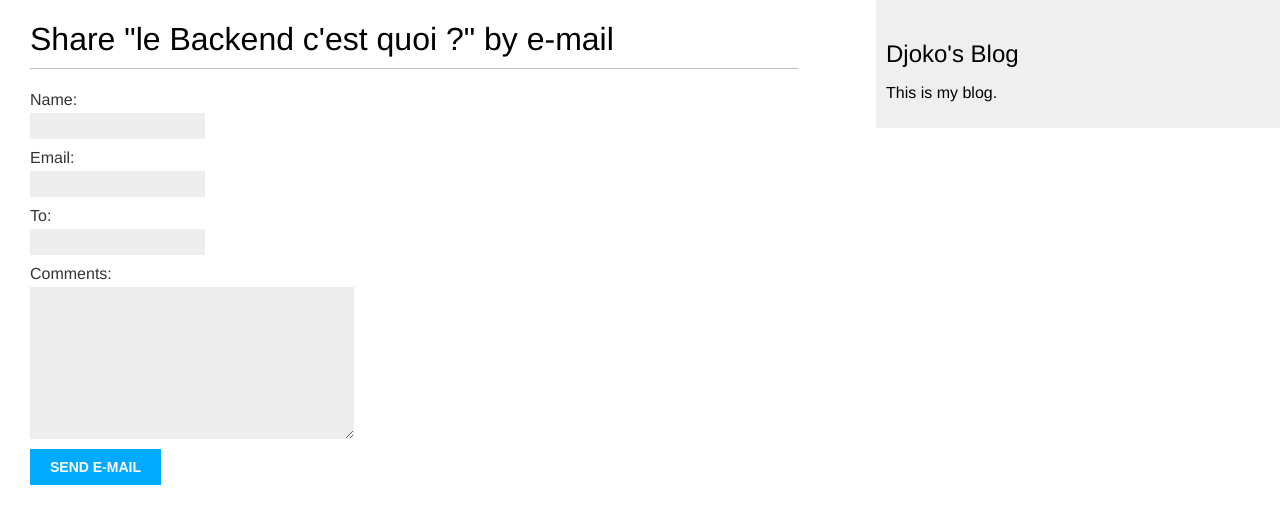
After one commit to djokodev/djoko_blog, a Django app: page /blog/4/share/ in a window 1280 px wide. The commit adds this page. Shown: the top 524 px of the page. Run offline with Django 5.2, Linux system fonts and the light colour scheme; data comes from the database, SQL or seed files in the repository.

Commit message:
add share post by mail

```diff
--- /dev/null
+++ b/blog/forms.py
@@ -0,0 +1,16 @@
+from django import forms
+
+class EmailPostForm(forms.Form):
+    """
+    Form for sharing blog posts via email.
+
+    This form collects information needed to share a blog post with someone:
+    - Sender's name
+    - Sender's email
+    - Recipient's email
+    - Optional comments from the sender
+    """
+    name = forms.CharField(max_length=25)  # Sender's name
+    email = forms.EmailField()  # Sender's email address
+    to = forms.EmailField()  # Recipient's email address
+    comments = forms.CharField(required=False, widget=forms.Textarea)  # Optional message
--- a/blog/templates/blog/post/detail.html
+++ b/blog/templates/blog/post/detail.html
@@ -7,4 +7,9 @@
    Published {{ post.publish }} by {{ post.author }}
  </p>
  {{ post.body|linebreaks }}
+ <p>
+   <a href="{% url 'blog:post_share' post.id %}">
+     Share this post
+   </a>
+ </p>
 {% endblock %}
--- a/blog/templates/blog/post/list.html
+++ b/blog/templates/blog/post/list.html
@@ -18,5 +18,5 @@
 
  {% endfor %}
 
- {% include "pagination.html" with page=posts %}
+ {% include "pagination.html" with page=page_obj %}
 {% endblock %}
--- /dev/null
+++ b/blog/templates/blog/post/share.html
@@ -0,0 +1,18 @@
+{% extends "blog/base.html" %}
+
+{% block title %}Share a post{% endblock %}
+{% block content %}
+ {% if sent %}
+   <h1>E-mail successfully sent</h1>
+   <p>
+     "{{ post.title }}" was successfully sent to {{ form.cleaned_data.to }}.
+   </p>
+ {% else %}
+   <h1>Share "{{ post.title }}" by e-mail</h1>
+   <form method="post">
+     {{ form.as_p }}
+     {% csrf_token %}
+     <input type="submit" value="Send e-mail">
+    </form>
+  {% endif %}
+ {% endblock %}
--- a/blog/urls.py
+++ b/blog/urls.py
@@ -1,5 +1,5 @@
 from django.urls import path
-from blog.views import post_list, post_detail
+from blog.views import post_list, post_detail, PostListView, post_share
 
 
 # La ligne suivante définit le nom de l'application pour l'espace de noms des URL.
@@ -11,8 +11,12 @@ from blog.views import post_list, post_detail
 app_name = "blog"
 
 urlpatterns = [
-    path("", post_list, name="post_list"),
+    # path("", post_list, name="post_list"),
+    path("", PostListView.as_view(), name="post_list"),
     path(
-        "<int:year>/<int:month>/<int:day>/<slug:post>/", post_detail, name="post_detail"
+        "<int:year>/<int:month>/<int:day>/<slug:post>/",
+        post_detail,
+        name="post_detail"
     ),
+    path('<int:post_id>/share/', post_share, name='post_share'),
 ]
--- a/blog/views.py
+++ b/blog/views.py
@@ -1,13 +1,54 @@
 from django.shortcuts import render, get_object_or_404
-from django.core.paginator import Paginator
+from django.core.paginator import Paginator, EmptyPage, PageNotAnInteger
 from .models import Post
+from django.views.generic import ListView
+from .forms import EmailPostForm
+from django.core.mail import send_mail
+
+
+def post_share(request, post_id):
+    post = get_object_or_404(Post.published, id=post_id)
+    sent = False
+
+    if request.method == 'POST':
+        # Création d'une instance du formulaire EmailPostForm avec les données soumises
+        # request.POST contient toutes les données envoyées par l'utilisateur via le formulaire
+        # Cette ligne permet de récupérer ces données pour les valider et les traiter ensuite
+        form = EmailPostForm(request.POST)
+        print(request.POST)
+
+        if form.is_valid():
+            cd = form.cleaned_data
+            print(cd)
+            # Construction de l'URL absolue pour le post (Ex Résultat: 'https://www.monblog.com/blog/mon-article/')
+            post_url = request.build_absolute_uri(post.get_absolute_url())
+            subject = f"{cd['name']} recommends you read {post.title}"
+            message = f"Read {post.title} at {post_url}\n\n{cd['name']}\'s comments: {cd['comments']}"
+            send_mail(subject, message, 'djoko.dev.pro@gmail.com', [cd['to']])
+            sent = True
+    else:
+        form = EmailPostForm()
+    return render(request, 'blog/post/share.html', {'post': post, 'form': form, 'sent': sent})
+
+
+class PostListView(ListView):
+    """ Alternative post_list view """
+    queryset = Post.published.all()
+    context_object_name = 'posts'
+    paginate_by = 3
+    template_name = 'blog/post/list.html'
 
 
 def post_list(request):
     post_list = Post.published.all()
     paginator = Paginator(post_list, 3)
     page_number = request.GET.get('page', 1)
-    posts = paginator.page(page_number)
+    try:
+        posts = paginator.page(page_number)
+    except PageNotAnInteger:
+        posts = paginator.page(1)
+    except EmptyPage:
+        posts = paginator.page(paginator.num_pages)
     return render(request, "blog/post/list.html", {"posts": posts})
 
 
--- a/requirements.txt
+++ b/requirements.txt
@@ -1,4 +1,5 @@
 asgiref==3.8.1
 Django==5.1.7
+python-decouple==3.8
 sqlparse==0.5.3
 tzdata==2025.2
```
Also changed, not shown: mysite/settings.py (+9 -0 lines).
